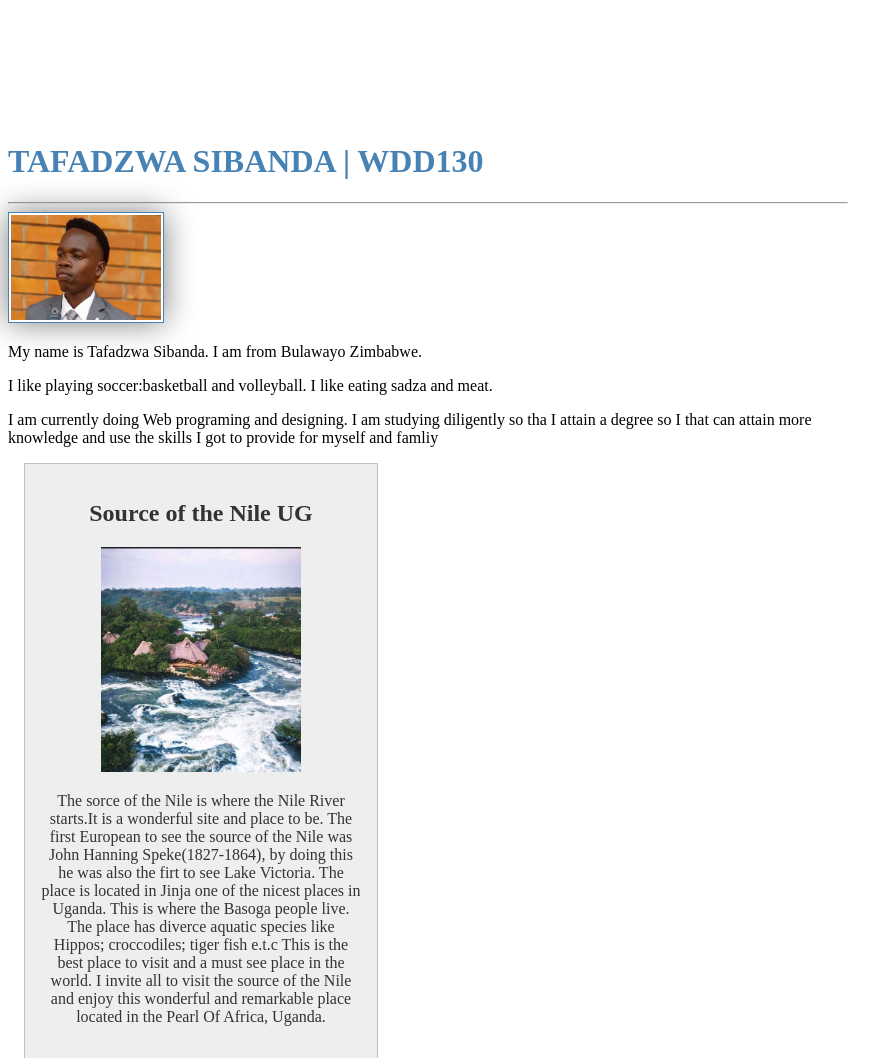
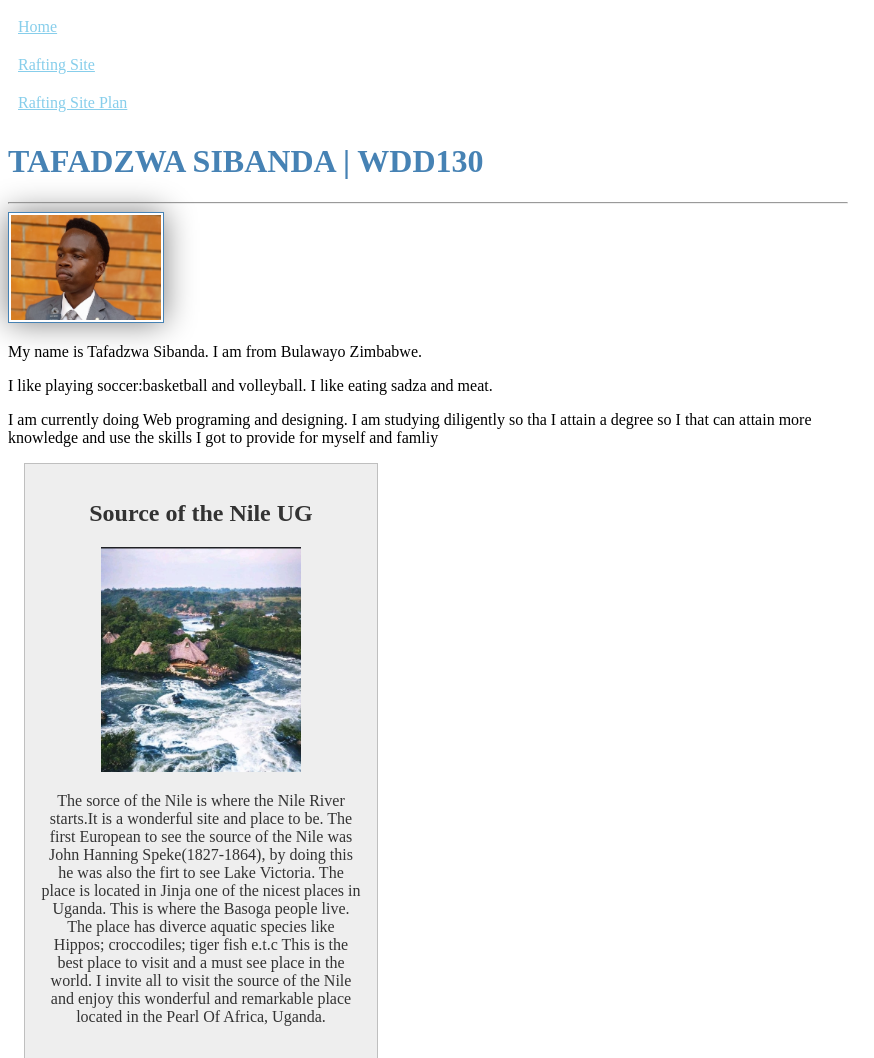
Before and after one commit to NESHIRIZ/wdd130, a plain HTML site: page index.html in a window 1280 px wide. Shown: the top 1058 px of the page, without its empty margins (0-874 px from the left). Drawn offline with Linux system fonts and the light colour scheme.

Commit message:
Update styles.css

```diff
--- a/styles/styles.css
+++ b/styles/styles.css
@@ -7,7 +7,7 @@ main {
   }
 
   nav a {
-    color: white;
+    color: skyblue;
     padding: 10px;
     display: block;
   }
```
